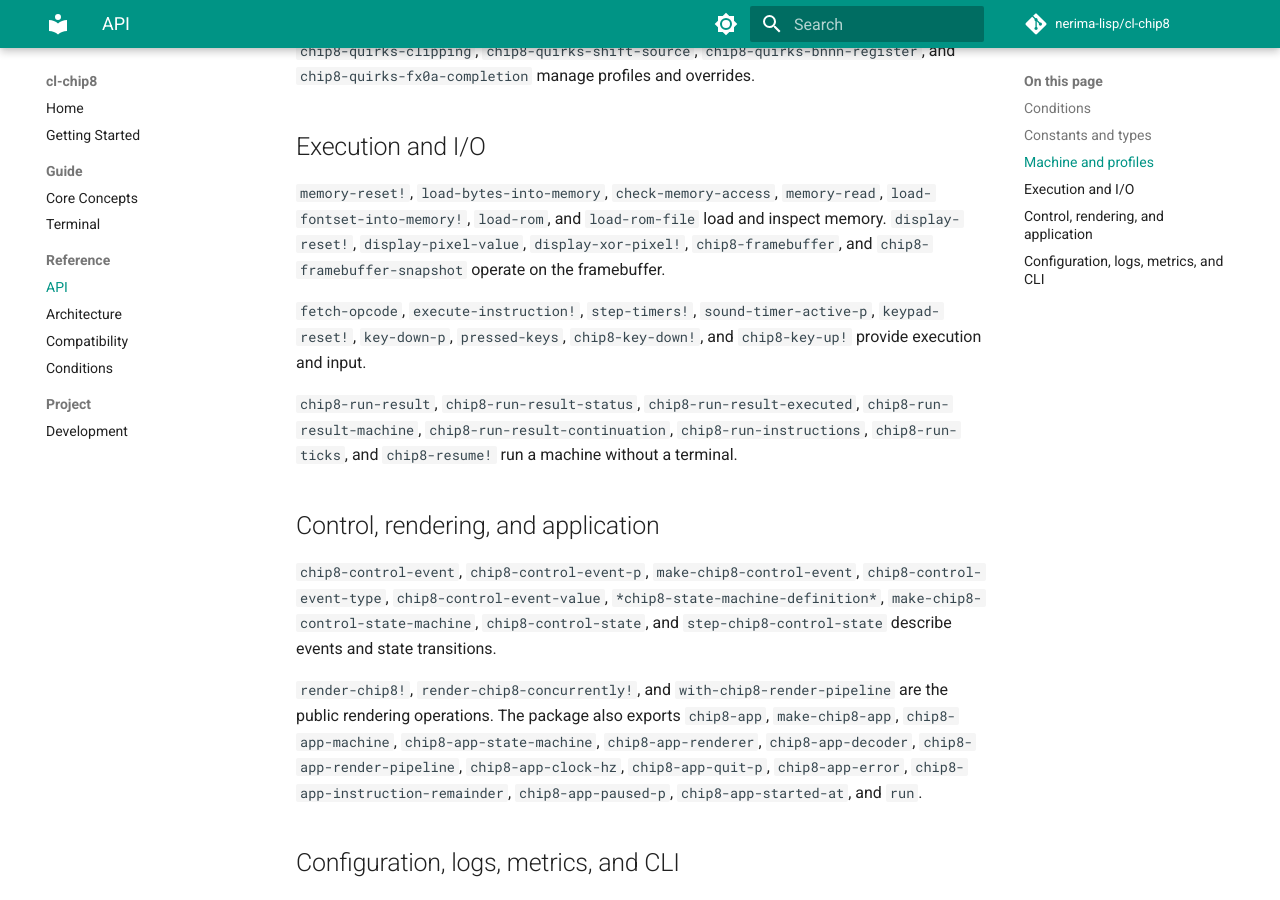
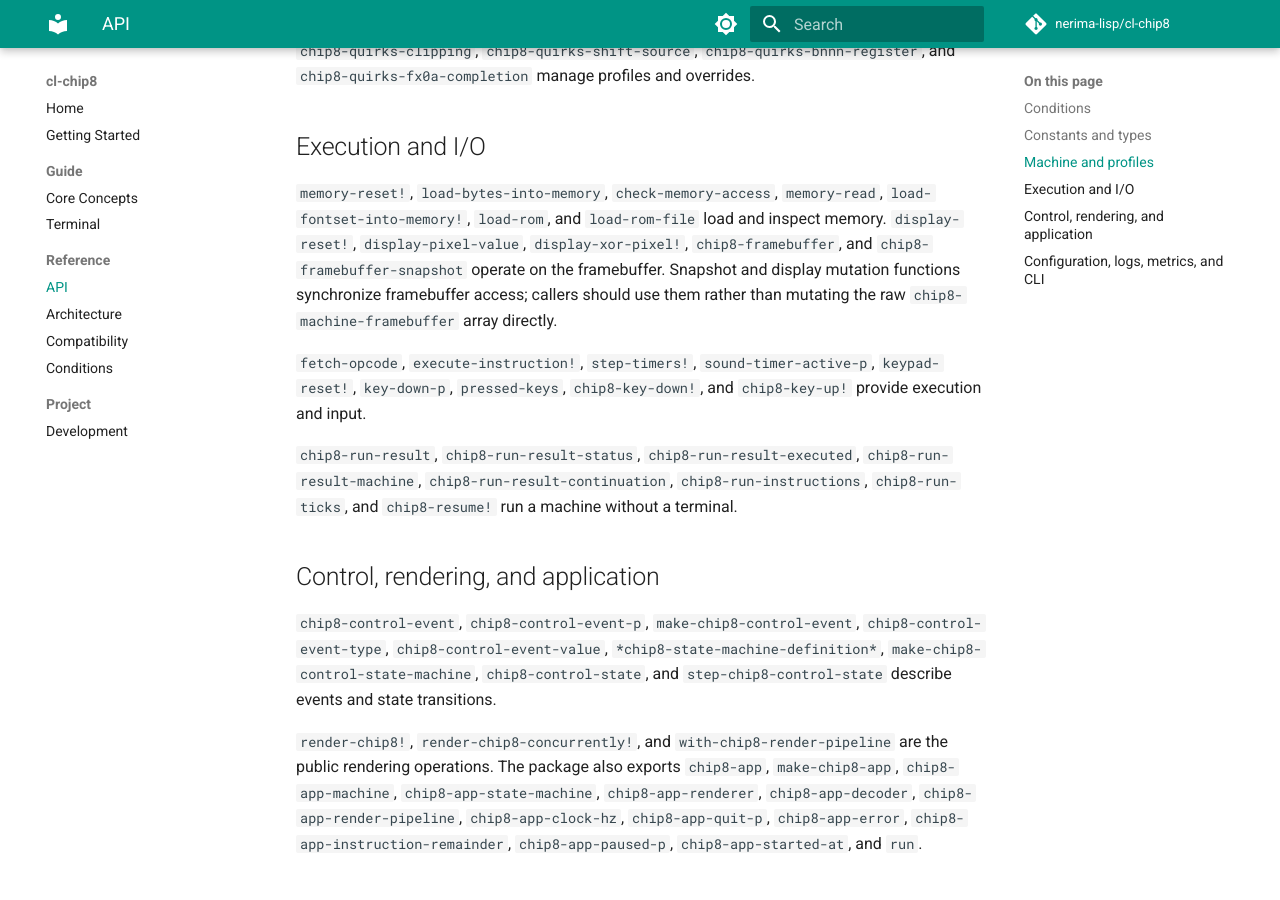
Before and after one commit to nerima-lisp/cl-chip8, an MkDocs documentation site: the page built from docs/src/reference/api.md, in a window 1280 px wide and 900 px high, scrolled down 1061 px. Built offline with MkDocs 1.6.1 and Material for MkDocs 9.7.7, drawn with Linux system fonts in a browser that asks for light colours; comment, search, counter and statistics services are not loaded.

Commit message:
fix: synchronize framebuffer snapshots and drawing

```diff
--- a/docs/src/reference/api.md
+++ b/docs/src/reference/api.md
@@ -49,7 +49,9 @@ the readers `chip8-machine-memory`, `chip8-machine-v`,
 `memory-read`, `load-fontset-into-memory!`, `load-rom`, and `load-rom-file`
 load and inspect memory. `display-reset!`, `display-pixel-value`,
 `display-xor-pixel!`, `chip8-framebuffer`, and `chip8-framebuffer-snapshot`
-operate on the framebuffer.
+operate on the framebuffer. Snapshot and display mutation functions synchronize
+framebuffer access; callers should use them rather than mutating the raw
+`chip8-machine-framebuffer` array directly.
 
 `fetch-opcode`, `execute-instruction!`, `step-timers!`,
 `sound-timer-active-p`, `keypad-reset!`, `key-down-p`, `pressed-keys`,
```
Also changed, not shown: 5 other files.
